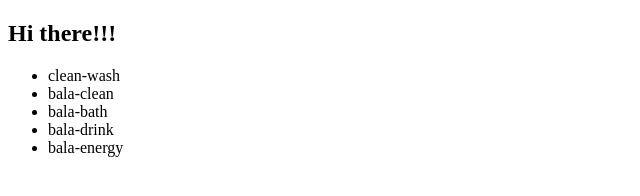
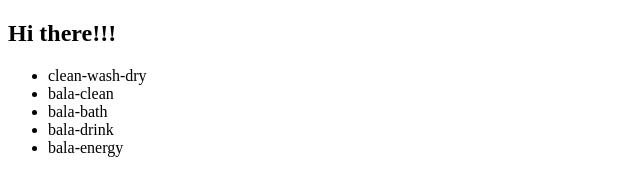
Before and after one commit to balakumaran88/newGitTest, a plain HTML site: page index.html in a window 1280 px wide. Shown: the full height of the page, 0-640 px from the left. Drawn offline with Linux system fonts and the light colour scheme.

Commit message:
modified index.html

```diff
--- a/index.html
+++ b/index.html
@@ -10,7 +10,7 @@
     <h2>Hi there!!!</h2>
     <div>
         <ul>
-            <li>clean-wash</li>
+            <li>clean-wash-dry</li>
             <li>bala-clean</li>
             <li>bala-bath</li>
             <li>bala-drink</li>
```
